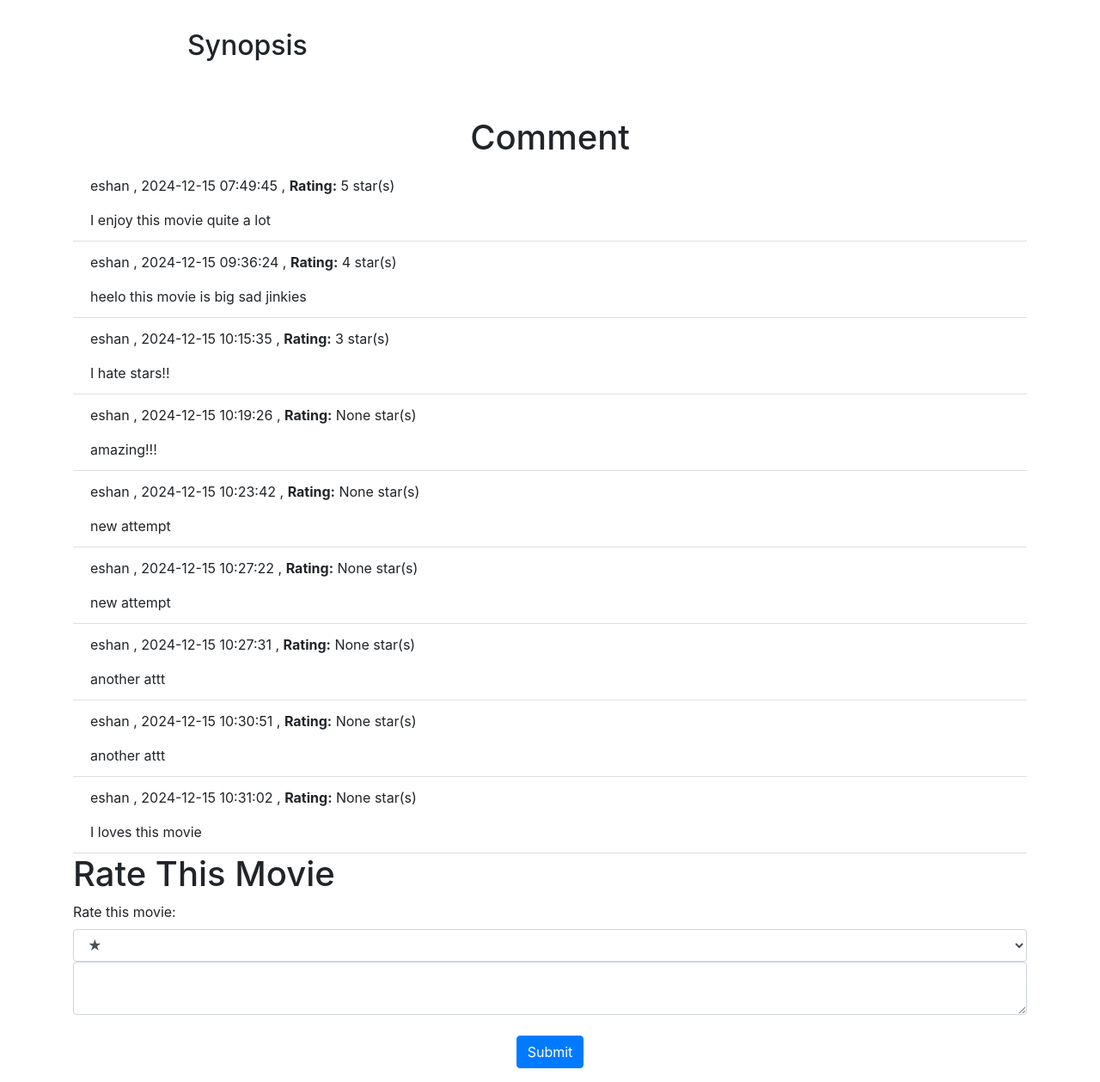
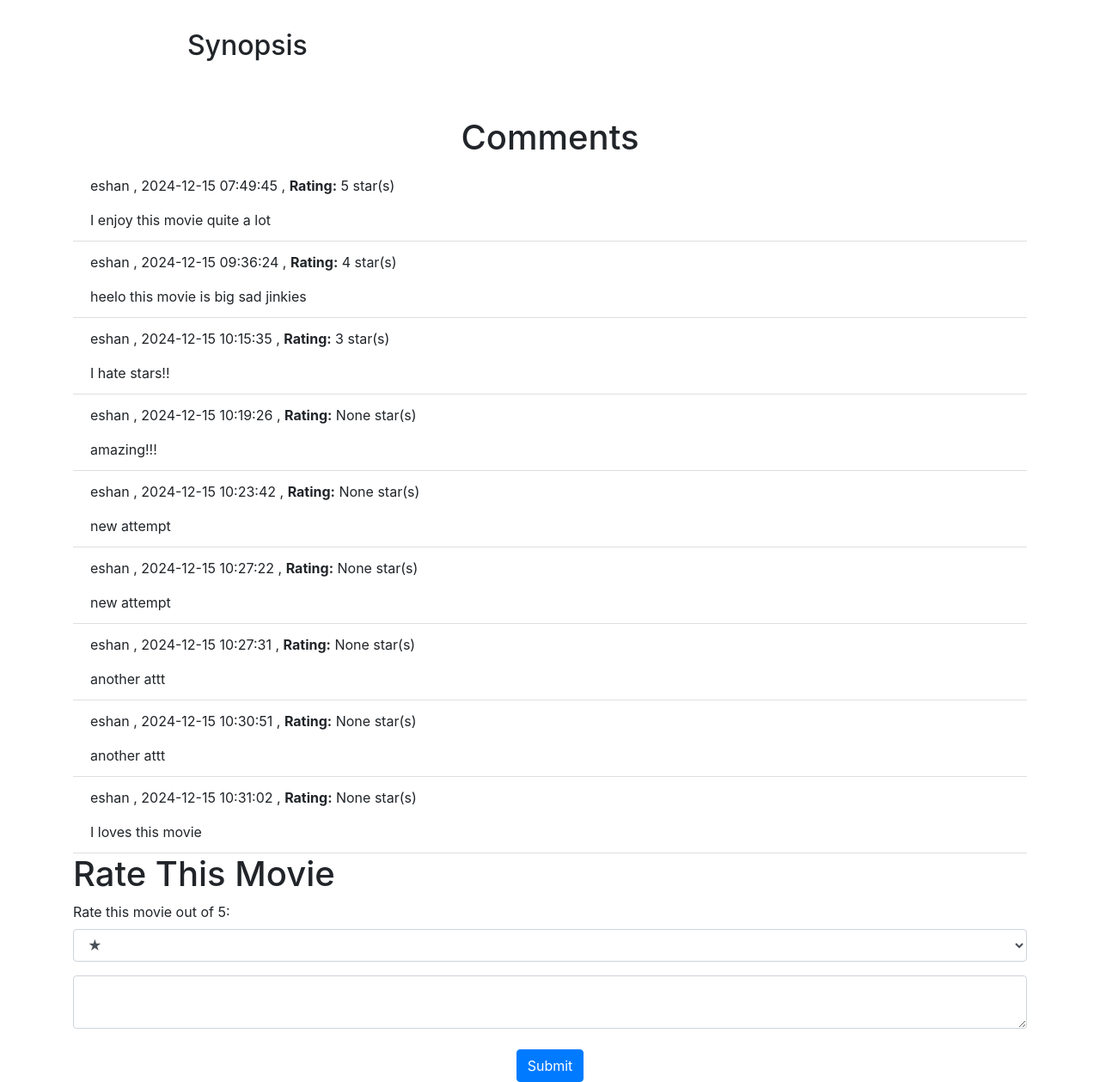
Before and after one commit to MasterFlame107/PWA-REVIEW-APP, a Flask app: template webtry/Website/templates/moviebase.html in a window 1280 px wide. Shown: the part 120-1379 px from the top of the page at 86% size. Run offline with Flask 3, Linux system fonts and the light colour scheme; the template is opened without the code that fills it: values that come from a table or form of the project are taken from there, others are empty; some libraries are stand-ins or nearby versions.

Commit message:
attempt11: dviiders??

```diff
--- a/webtry/Website/templates/moviebase.html
+++ b/webtry/Website/templates/moviebase.html
@@ -56,7 +56,7 @@
 </div>
 
 <br /><br />
-<h1 align="center">Comment</h1>
+<h1 align="center">Comments</h1>
     <ul class="list-group list-group-flush" id="notes">
       {% for note in movie_notes %}
         <li class="list-group-item">
@@ -84,14 +84,16 @@
       <input type="radio" id="star1" name="rating" value="1">
       <label for="star1" title="1 star">★</label> -->
     </div>
-    <label for="rating">Rate this movie:</label>
+    <div class = form-group>
+    <label for="rating">Rate this movie out of 5:</label>
       <select name="rating" id="rating" class="form-control">
       <option value="1">★</option>
       <option value="2">★★</option>
       <option value="3">★★★</option>
       <option value="4">★★★★</option>
       <option value="5">★★★★★</option>
-  </select>
+      </select>
+    </div>
     <textarea name="note" id="note" class="form-control" alttext="Review goes here (300 Characters max)"></textarea>
       <br />
       <div align="center">
```
Also changed, not shown: webtry/instance/database.db.
